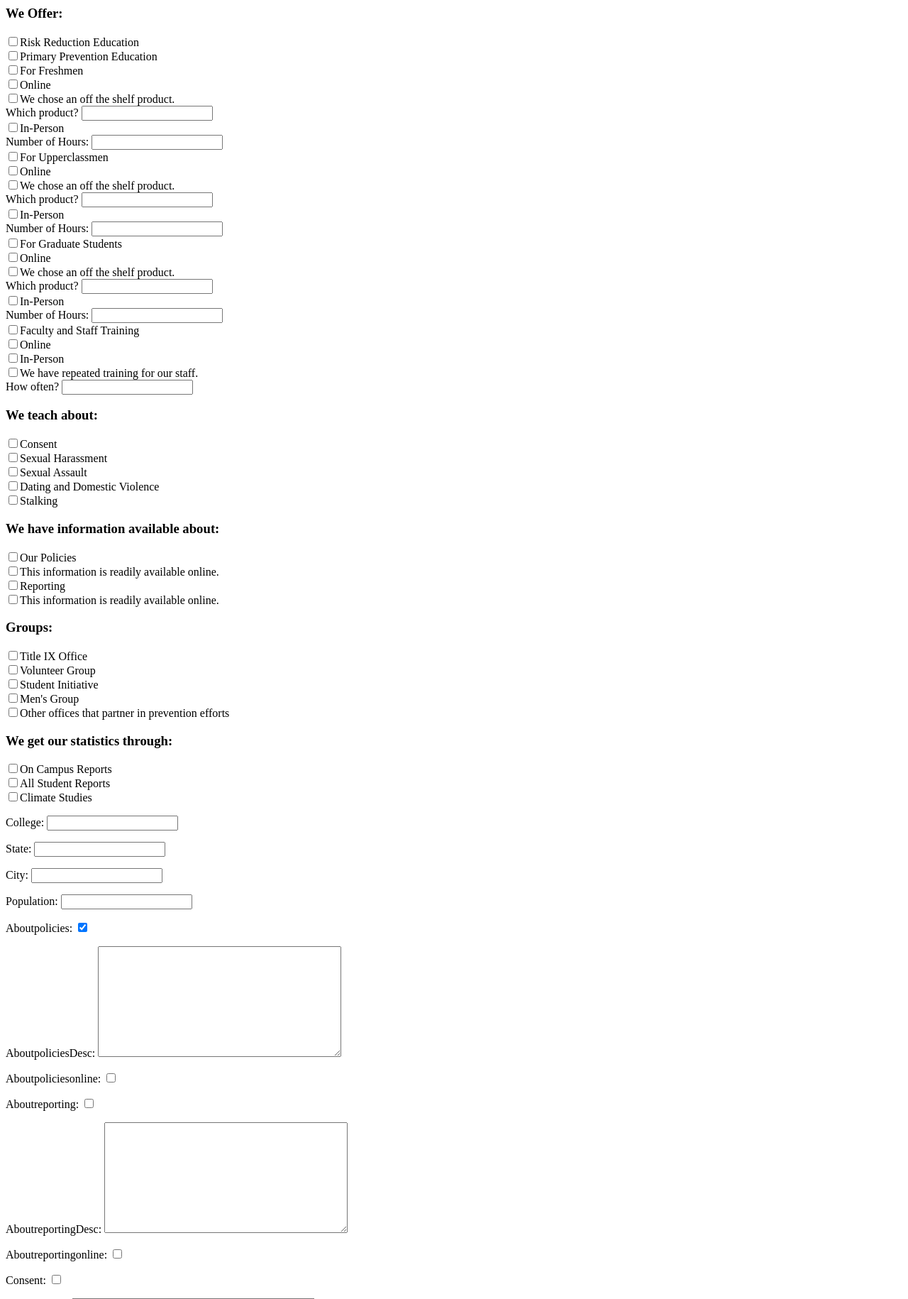
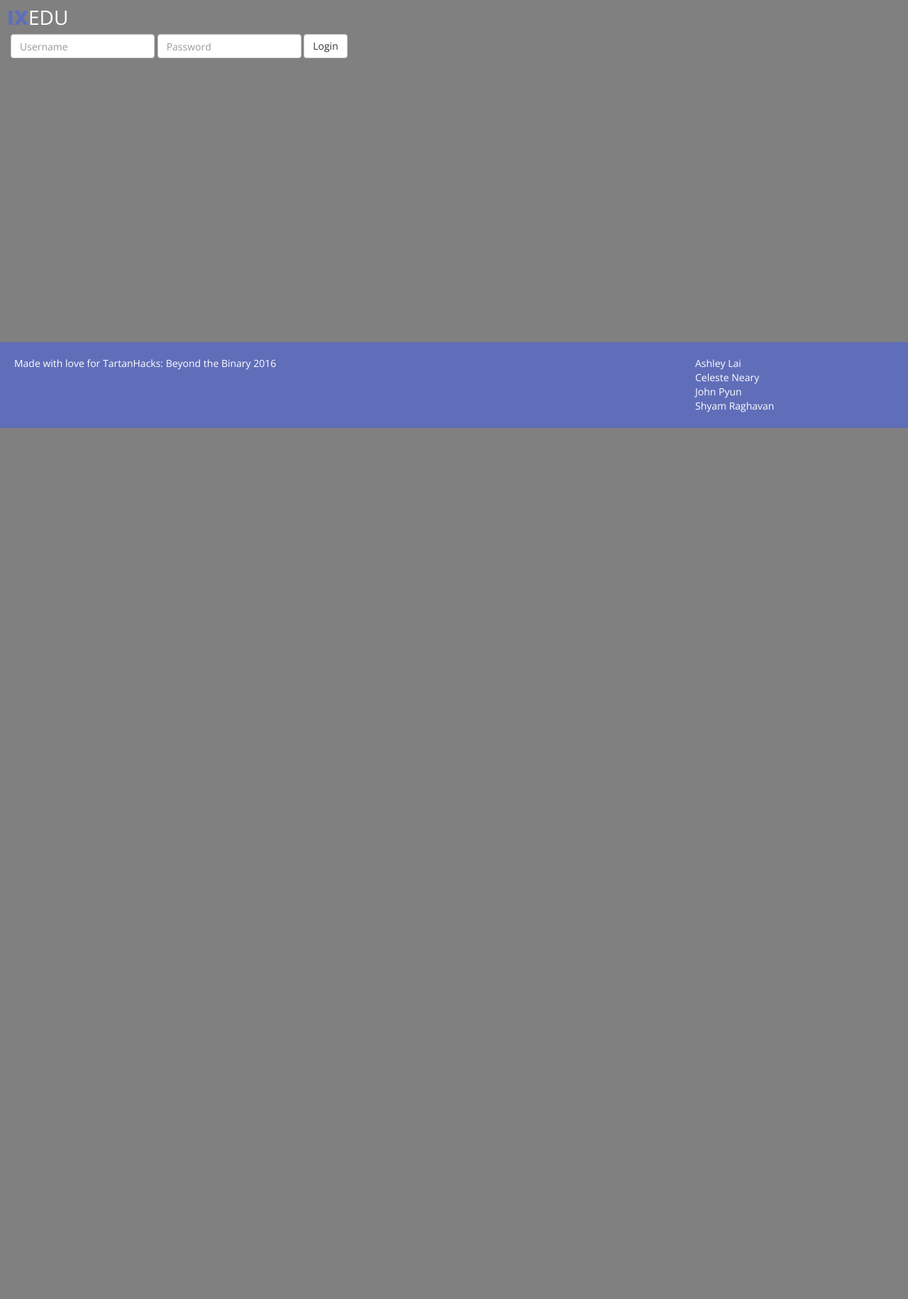
Before and after one commit to jcpyun/jsac, a Django app: page /create_uni/ in a window 1280 px wide. Shown: the top 1830 px of the page at 71% size. After the commit the page ends 603 px from the top, so only its background shows below. Run offline with Django 3.2, Linux system fonts and the light colour scheme; parts of the project's set-up code (start-up, migrations or seed data) failed here and were passed over; some libraries are stand-ins or nearby versions.

Commit message:
Update homepage

```diff
--- a/django/src/assets/css/base.css
+++ b/django/src/assets/css/base.css
@@ -7,6 +7,7 @@ body {
   font-size: 2em;
   line-height: 1;
   margin: 10px 0 0 10px;
+  display: inline-block;
 }
 .nav-bar .IX-title {
   color: #606eb9;
--- a/django/src/assets/css/footer.css
+++ b/django/src/assets/css/footer.css
@@ -5,6 +5,7 @@
     color: #FFFFFF;
 
     margin-top: 400px;
+    margin-right: 0;
 }
 
 .with-love {
@@ -14,5 +15,5 @@
 .footer-names {
     margin-left: 75vw;
     margin-top: -1.4em;
-    width: 50vw;
+    width: 20vw;
 }
--- /dev/null
+++ b/django/src/assets/css/form.css
@@ -0,0 +1,6 @@
+body {
+  background-color: gray;
+}
+.create-form {
+  display: none;
+}
--- a/django/src/assets/css/home.css
+++ b/django/src/assets/css/home.css
@@ -2,6 +2,11 @@ body {
   background-image: url(../images/hands-raised.jpg);
   background-repeat: no-repeat;
   background-size: 100%;
+}
+.login-bar {
+  display: inline-block;
+  float: right;
+  opacity: 0.1;
 }
 .search {
   text-align: center;
--- a/django/src/assets/less/base.less
+++ b/django/src/assets/less/base.less
@@ -17,4 +17,6 @@ body {
     line-height: 1;
 
     margin: 10px 0 0 10px;
+
+    display: inline-block;
 }
--- /dev/null
+++ b/django/src/assets/less/form.less
@@ -0,0 +1,7 @@
+body {
+    background-color: gray;
+}
+
+.create-form {
+    display: none;
+}
--- a/django/src/templates/base.html
+++ b/django/src/templates/base.html
@@ -1,8 +1,4 @@
 {% load staticfiles %}
-
-
-
-
 <!DOCTYPE html>
 <html lang="en">
 <head>
@@ -10,40 +6,40 @@
     <link href="https://fonts.googleapis.com/css?family=Open+Sans:400,300,300italic,400italic,600,600italic,700,700italic,800,800italic" rel="stylesheet" type="text/css">
     <link rel="stylesheet" type="text/css" href="{% static 'css/base.css' %}"/>
     <title>{% block title %}{% endblock %} - IXEDU</title>
-    {% block head %}
-    {% endblock %}
+    {% block head %}{% endblock %}
 </head>
 <body>
     <div class="nav-bar">
         <div class="site-title"><span class="IX-title">IX</span>EDU</div>
     </div>
 
-
-    <!-- ############################user auth ############################################### -->
+    <div class="login-bar">
         {% if request.user.is_authenticated %}
-<h1>hello {{ current_user }} </h1>
         <a href="{% url 'logout' %}?next=/home/">Logout</a>
         {% else %}
-<form class = 'navbar-form navbar-center' method = 'POST' action = '{% url "login" %}'>{% csrf_token %}
-            <div class= 'form-group'>
-              <input type= 'text' class = 'form-control' name = 'username' placeholder = 'Username' />
+        <form class="navbar-form navbar-center"
+                method="POST"
+                action="{% url 'login' %}">{% csrf_token %}
+            <div class="form-group">
+                <input type= "text"
+                    class="form-control"
+                    name="username"
+                    placeholder="Username" />
             </div>
-            <div class = 'form-group'>
-              <input type= 'password' class = 'form-control' name = 'password' placeholder = 'Password' />
+            <div class="form-group">
+                <input type="password"
+                    class="form-control"
+                    name="password"
+                    placeholder="Password" />
+            </div>
+            <button type="submit" class="btn btn-default">
+                <i class="fa fa-user"></i>Login
+            </button>
+        </form>
+        {% endif %}
     </div>
 
-            <button type= 'submit' class= 'btn btn-default'><i class="fa fa-user"></i> Login</button>
-</form>
-{% endif %}
-<!-- ########################################################################### -->
-
-
-
-
     <div id="content">{% block content %}{% endblock %}</div>
-    {% if request.user.is_authenticated %}
-
-    {% endif %}
     <div id="footer">
         {% block footer %}{% endblock %}
         <link rel="stylesheet" type="text/css" href="{% static 'css/footer.css' %}"/>
@@ -62,8 +58,4 @@
         </div>
     </div>
 </body>
-
-
-
-
 </html>
--- a/django/src/templates/form.html
+++ b/django/src/templates/form.html
@@ -1,94 +1,17 @@
-<form>
-	<h3>We Offer:</h3>
-	<input type="checkbox" name="risk_reducton">Risk Reduction Education<br>
-	<input type="checkbox" name="primary_prevention">Primary Prevention Education<br>
-    <div>
-    	<input type="checkbox" name="freshmen">For Freshmen<br>
-    	<div>
-    		<input type="checkbox" name="freshmen_online">Online<br>
-    		<div>
-    			<input type="checkbox" name="freshmen_offtheshelf">We chose an off the shelf product.<br>
-                Which product? <input type="text" name="freshmen_product">
-            </div>
-    		<input type="checkbox" name="freshmen_person">In-Person<br>
-    		Number of Hours: <input type="text" name="freshmen_hours"><br>
-    	</div>
+{% extends "base.html" %}
+{% load staticfiles %}
 
-    	<input type="checkbox" name="upperclassmen">For Upperclassmen<br>
-    	<div>
-    		<input type="checkbox" name="upperclassmen_online">Online<br>
-    		<div>
-    			<input type="checkbox" name="upperclassmen_offtheshelf">We chose an off the shelf product.<br>
-                Which product? <input type="text" name="upperclassmen_product">
-            </div>
-    		<input type="checkbox" name="upperclassmen_person">In-Person<br>
-    		Number of Hours: <input type="text" name="upperclassmen_hours"><br>
-    	</div>
+{% block head %}
+    <link rel="stylesheet" href="{% static 'css/form.css' %}" type="text/css">
+{% endblock %}
 
-    	<input type="checkbox" name="grad">For Graduate Students<br>
-    	<div>
-    		<input type="checkbox" name="grad_online">Online<br>
-    		<div>
-    			<input type="checkbox" name="grad_offtheshelf">We chose an off the shelf product.<br>
-                Which product? <input type="text" name="grad_product">
-            </div>
-    		<input type="checkbox" name="grad_person">In-Person<br>
-    		Number of Hours: <input type="text" name="grad_hours"><br>
-    	</div>
-    </div>
+{% block title %}Enter your information{% endblock %}
 
-	<input type="checkbox" name="staff_training">Faculty and Staff Training<br>
-	<div>
-		<input type="checkbox" name="staff_online">Online<br>
-		<input type="checkbox" name="staff_person">In-Person<br>
-		<input type="checkbox" name="staff_refresher">We have repeated training for our staff.<br>
-		<div>
-			How often? <input type="text" name="staff_often"><br>
-		</div>
-	</div>
-</form>
-
-<form>
-	<h3>We teach about:</h3>
-	<input type="checkbox" name="consent">Consent<br>
-	<input type="checkbox" name="sexual_harassment">Sexual Harassment<br>
-	<input type="checkbox" name="sexual_assault">Sexual Assault<br>
-	<input type="checkbox" name="dating">Dating and Domestic Violence<br>
-	<input type="checkbox" name="stalking">Stalking<br>
-</form>
-
-<form>
-	<h3>We have information available about:</h3>
-	<input type="checkbox" name="policies">Our Policies<br>
-	<div>
-		<input type="checkbox" name="policies_online">This information is readily available online.<br>
-	</div>
-	<input type="checkbox" name="reporting">Reporting<br>
-	<div>
-		<input type="checkbox" name="reporting_online">This information is readily available online.<br>
-	</div>
-</form>
-
-<form>
-	<h3>Groups:</h3>
-	<input type="checkbox" name="titleix">Title IX Office<br>
-	<input type="checkbox" name="volunteer">Volunteer Group<br>
-	<input type="checkbox" name="student_initiative">Student Initiative<br>
-	<input type="checkbox" name="men">Men's Group<br>
-	<input type="checkbox" name="other">Other offices that partner in prevention efforts<br>
-</form>
-
-<form>
-	<h3>We get our statistics through:</h3>
-	<input type="checkbox" name="oncampus">On Campus Reports<br>
-	<input type="checkbox" name="all_reports">All Student Reports<br>
-	<input type="checkbox" name="climate_study">Climate Studies<br>
-</form>
-
-
-
-<!-- ####### BELOW ARE THE FORMS #### -->
-<form method='POST' action=''>{% csrf_token %}
-{{ form.as_p }}
-<input type='submit' name="button_1" value='WOW' />
-</form>
+{% block content %}
+<div class="create-form">
+    <form method='POST' action=''>{% csrf_token %}
+        {{ form }}
+        <input type='submit' name="button_1" value='WOW' />
+    </form>
+</div>
+{% endblock %}
```
Also changed, not shown: django/src/assets/less/home.less (+7 -0 lines). Lines whose indentation alone changed are shown as unchanged.
